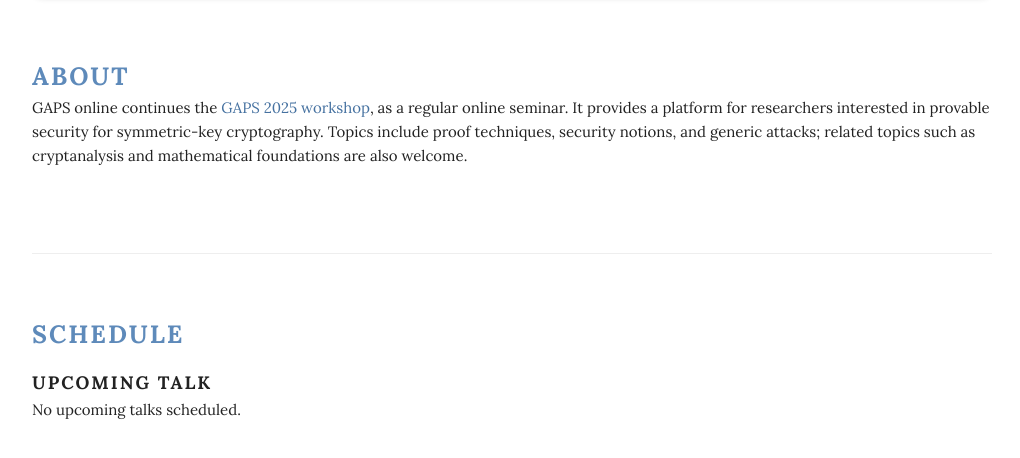
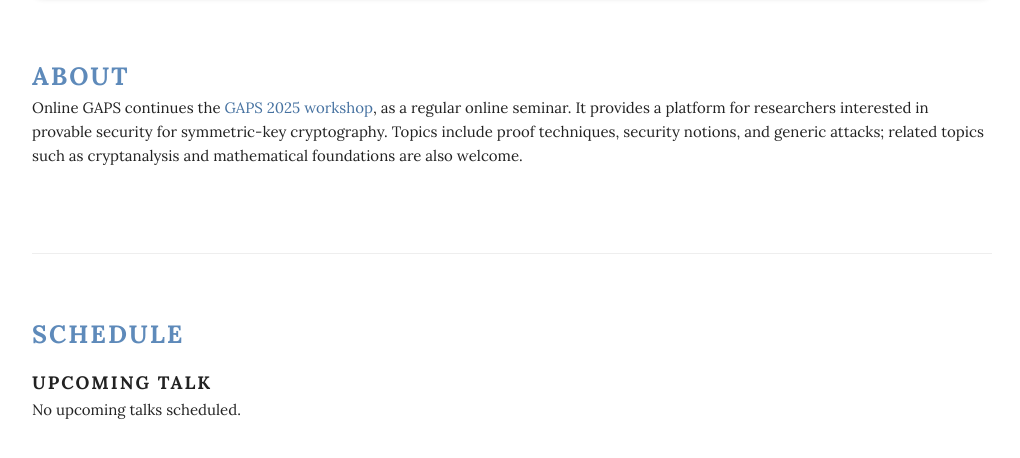
Before and after one commit to gapsworkshop/online, a Jekyll site: the page built from index.md, in a window 1280 px wide and 900 px high, cut to the strip 427-885 px from the top of the window. Shown: the whole strip, without its empty margins (128-1148 px from the left). Built offline with Jekyll 4.4.1, drawn with Linux system fonts in a browser that asks for light colours.

```diff
--- a/_includes/about.html
+++ b/_includes/about.html
@@ -3,7 +3,7 @@
 
 <!-- <p>Ashwin: Maybe recurring seminar is not needed? Also, maybe it is fine to keep the text here simple and to the point. So the text as it is looks good to me.</p> -->
 
-  <p> GAPS online continues the <a href ="https://gapsworkshop.github.io/gaps2025"> GAPS 2025 workshop</a>, as a regular online seminar.
+  <p> Online GAPS continues the <a href ="https://gapsworkshop.github.io/gaps2025"> GAPS 2025 workshop</a>, as a regular online seminar.
     It provides a platform for researchers interested in provable security for symmetric-key cryptography.
     Topics include proof techniques, security notions, and generic attacks; related topics such as cryptanalysis and mathematical foundations are also welcome.
   </p>
```
